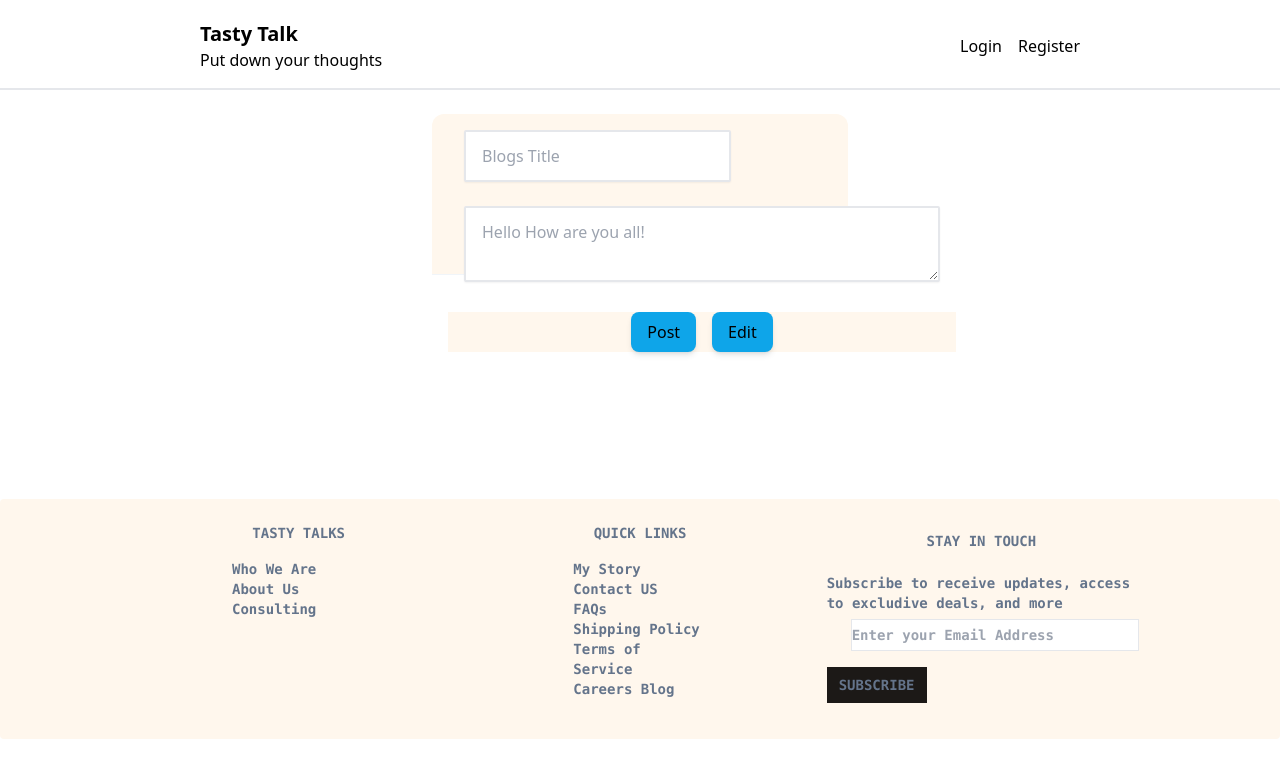
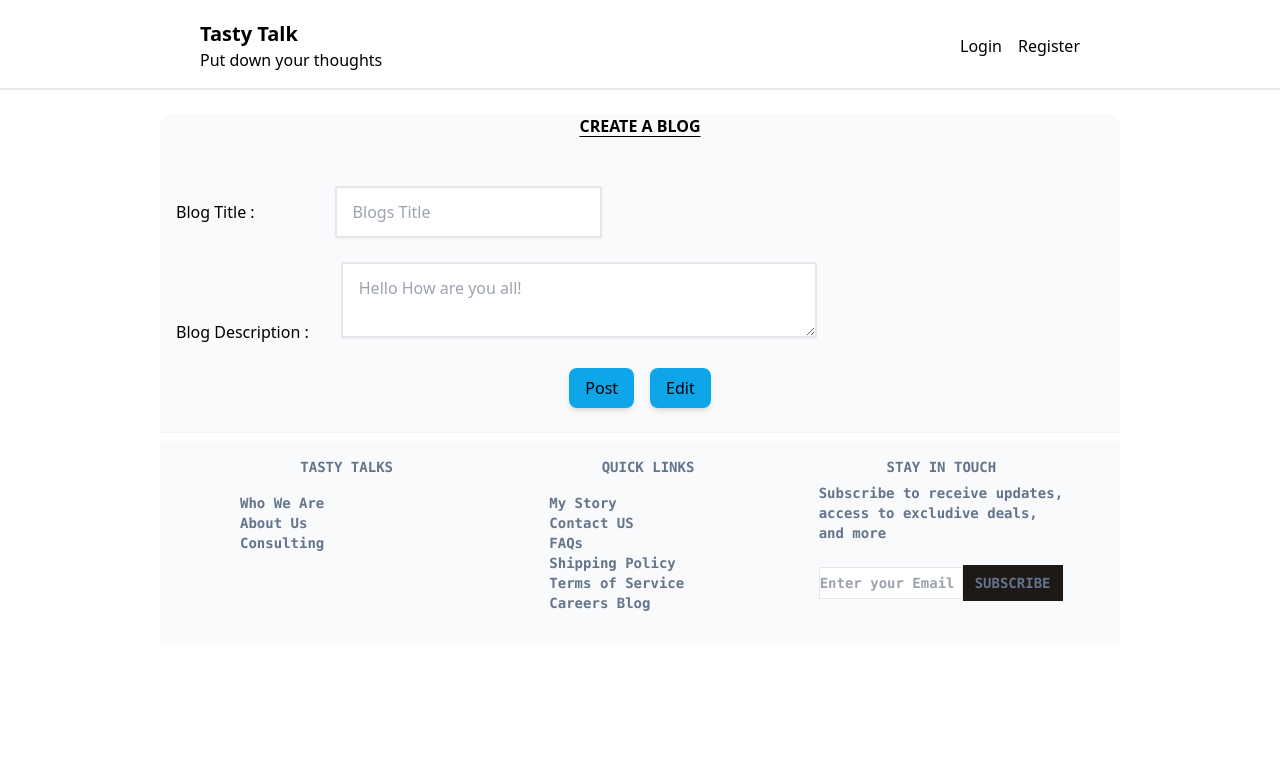
Before and after one commit to Sunil4sp/blog-app, a React (Create React App) app in the folder frontend/: page /write in a window 1280 px wide. Shown: the top 778 px of the page. Built offline with nearby package versions, Linux system fonts and the light colour scheme.

Commit message:
updated 07-01-2025

```diff
--- a/frontend/src/components/Footer.jsx
+++ b/frontend/src/components/Footer.jsx
@@ -2,20 +2,20 @@ import React from 'react';
 
 const Footer = () => {
   return (
-    <div className='container-mx-auto px-32 bg-orange-50 mt-56 grid grid-cols-3 rounded h-max text-sm font-mono font-semibold text-slate-500'>
-      <div className='p-6'>
+    <div className='md:container-sm px-10 space-x-4 bg-slate-50 mt-2 mx-auto grid grid-cols-3 rounded w-3/4 h-auto text-sm font-mono font-semibold text-slate-500'>
+      <div className='p-4'>
           <h3 className='text-center'>TASTY TALKS</h3>
         <div className='space-y-5'>
-          <ul className='list-none px-20 py-4'>
+          <ul className='list-none px-6 py-4'>
             <li>Who We Are</li>
             <li>About Us</li>
             <li>Consulting</li>
           </ul>
         </div>
       </div>
-      <div className='p-6'>
+      <div className='p-4'>
         <h3 className='text-center'>QUICK LINKS</h3>
-        <ul className='list-none px-20 py-4'>
+        <ul className='list-none px-6 py-4'>
           <li>My Story</li>
           <li>Contact US</li>
           <li>FAQs</li>
@@ -25,10 +25,10 @@ const Footer = () => {
         </ul>
       </div>
       <div className='p-4'>
-        <h3 className='text-center py-4'>STAY IN TOUCH</h3>
+        <h3 className='text-center'>STAY IN TOUCH</h3>
         <h4 className='py-1.5'>Subscribe to receive updates, access to excludive deals, and more</h4>
         <div className='space-y-4'>
-          <input type='text' placeholder='Enter your Email Address' className='border w-72 h-8 mx-6' />
+          <input type='text' placeholder='Enter your Email Address' className='border w-72 h-8 md:w-36' />
           <button className='bg-stone-900 py-2 px-3 hover:text-white hover:bg-slate-500'>SUBSCRIBE</button>
         </div>
       </div>
--- a/frontend/src/pages/CreatePost.jsx
+++ b/frontend/src/pages/CreatePost.jsx
@@ -38,8 +38,10 @@ const CreatePost = () => {
   };
   return (
     <>
-      <div className="md:container-sm bg-orange-50 md:mx-auto px-4 bg-orange-50 columns-1 md:box-content h-32 w-96 p-4 mt-6 grid border-slate-100 bg-orange-50 dark:bg-slate-800 dark:border-slate-500 border-b rounded-t-xl">
+      <div className="md:container-sm bg-slate-50 md:mx-auto bg-slate-50 columns-1 md:box-content h-auto w-3/4 mt-6 grid border-slate-100 bg-slate-50 dark:bg-slate-800 dark:border-slate-500 border-b rounded-t-xl">
         <div className="md:container md:mx-auto px-4 mb-6 gap-8 items-center justify-between">
+          <h3 className="text-center underline underline-offset-4 pb-12 font-semibold">CREATE A BLOG</h3>
+          <label className='pr-20 text-center font-medium'>Blog Title :</label>
           <input
             className="px-4 py-3 rounded-sm shadow-sm hover:shadow-md border-2"
             placeholder="Blogs Title"
@@ -48,6 +50,7 @@ const CreatePost = () => {
           />
         </div>
         <div className="md:container md:mx-auto px-4 mb-6 gap-8 flex-1 items-center justify-between">
+          <label className='pr-8 font-medium'>Blog Description :</label>
           <textarea
             className="px-4 py-3 rounded-sm shadow-sm hover:shadow-md border-2"
             cols="46"
@@ -58,7 +61,7 @@ const CreatePost = () => {
         </div>
         {error && <div style={{ color: "red" }}>{error}</div>}{" "}
         {/* Error message */}
-        <div className="md:container md:mx-auto px-4 mb-6 flex flex-row items-center justify-center bg-orange-50 gap-4">
+        <div className="md:container md:mx-auto px-4 mb-6 flex flex-row items-center justify-center bg-slate-50 gap-4">
           <button
             onClick={handlePost}
             className="bg-sky-500 hover:bg-sky-700 hover:text-white px-4 py-2 shadow-md rounded-lg shadow-md">
--- a/frontend/src/pages/Home.jsx
+++ b/frontend/src/pages/Home.jsx
@@ -1,7 +1,8 @@
 import React, { useState, useEffect } from 'react';
 import CreatePost from './CreatePost';
 import axios from 'axios';
-import Loader from '../components/Loader';
+/* import Loader from '../components/Loader'; */
+import Login from './Login';
 
 const Home = () => {
   const [user, setUser] = useState(null);
@@ -35,9 +36,11 @@ const Home = () => {
   return (
     <>
       {user ? (
-          <CreatePost />
-        ) :
-          <Loader />}
+          <CreatePost /> )
+      :
+      (
+        <Login />)
+      }
     </>
   )
 }
--- a/frontend/src/pages/MyBlogs.jsx
+++ b/frontend/src/pages/MyBlogs.jsx
@@ -1,9 +1,12 @@
-import React from 'react'
+import React from "react";
 
 const MyBlogs = () => {
   return (
-    <div className='bg-orange-50'>MyBlogs</div>
-  )
-}
+    <div className="md:container-md bg-slate-50 md:mx-auto px-4 bg-slate-50 columns-1 md:box-content h-auto w-3/4 p-4 mt-6 grid border-slate-100 bg-slate-50 dark:bg-slate-800 dark:border-slate-500 border-b rounded-t-xl">
+      <div className="text-center">My Blogs</div>
 
-export default MyBlogs
+    </div>
+  );
+};
+
+export default MyBlogs;
```
